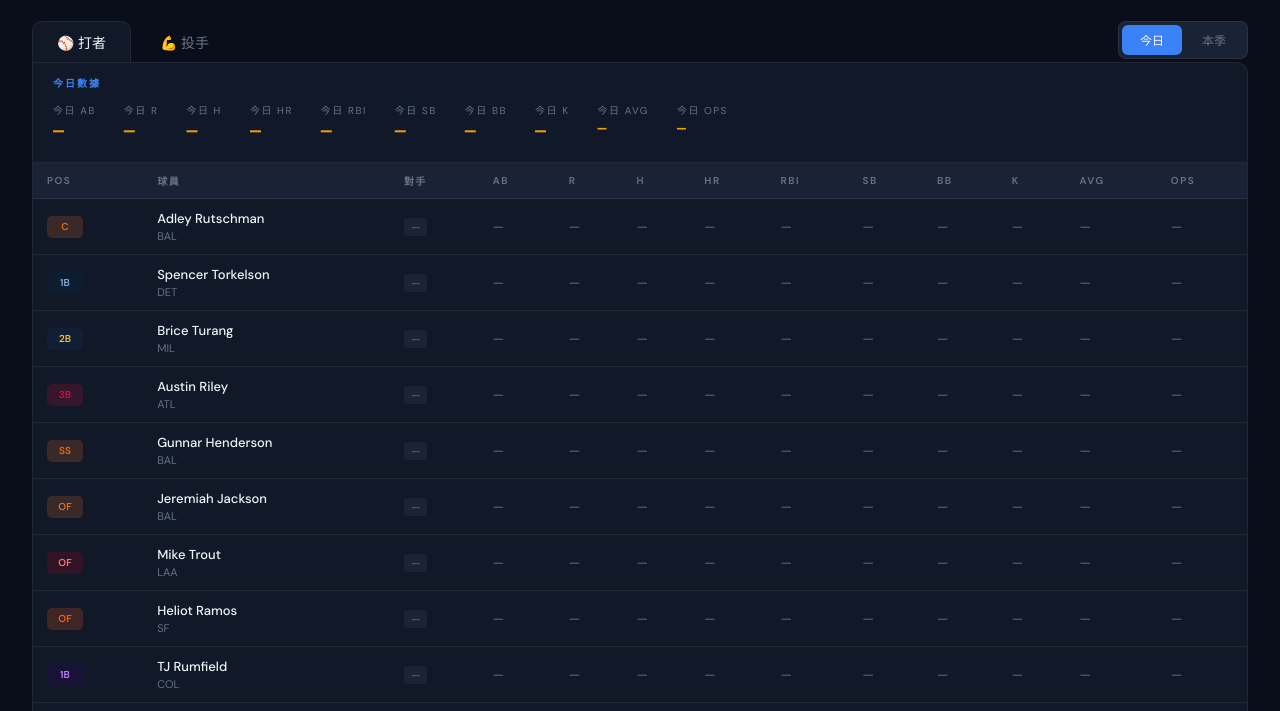
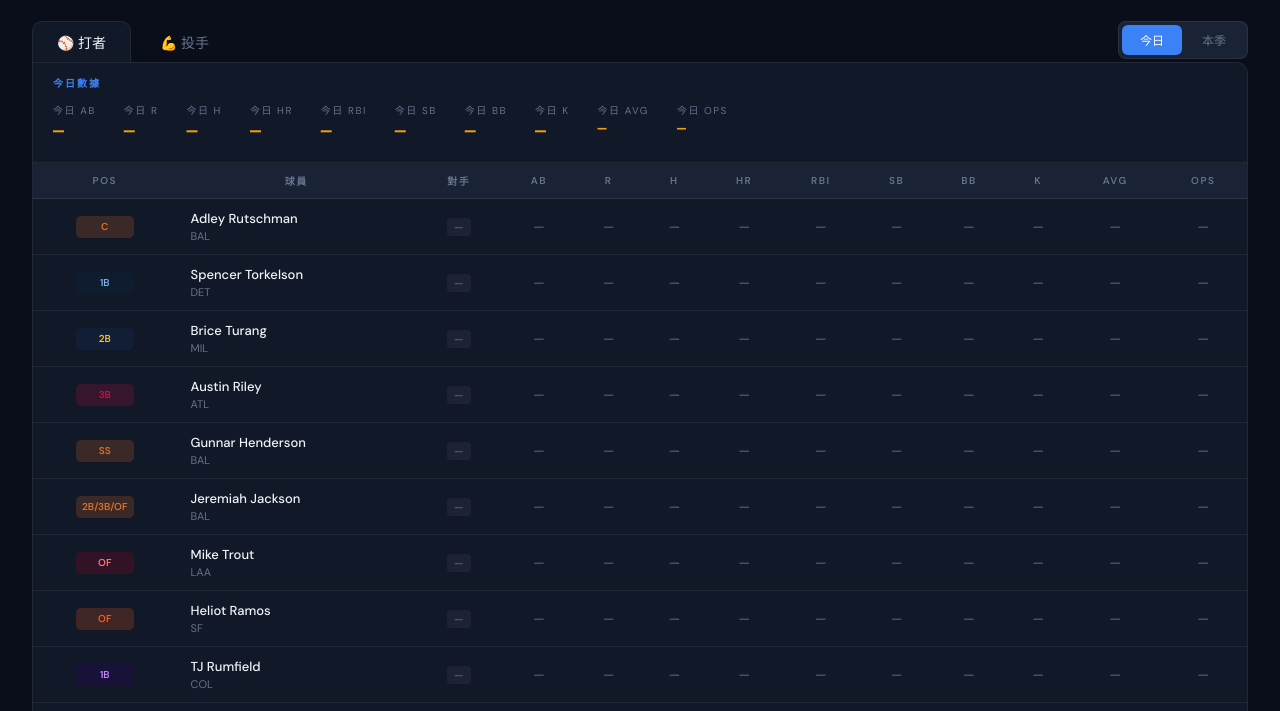
Before and after one commit to kawhi0909-spec/fantasy-dashboard, a plain HTML site: page index.html in a window 1280 px wide. Shown: the part 88-799 px from the top of the page. Drawn offline with Linux system fonts and the light colour scheme; no server answers.

Commit message:
Add files via upload

```diff
--- a/index.html
+++ b/index.html
@@ -49,16 +49,17 @@
 
   .table-wrap { overflow-x:auto; }
   table { width:100%; border-collapse:collapse; font-size:13px; }
-  thead th { padding:10px 14px; text-align:left; font-size:10px; font-weight:600; letter-spacing:1.5px; text-transform:uppercase; color:var(--muted); background:var(--surface2); border-bottom:1px solid var(--border); white-space:nowrap; cursor:pointer; user-select:none; }
+  thead th { padding:10px 14px; text-align:center; font-size:10px; font-weight:600; letter-spacing:1.5px; text-transform:uppercase; color:var(--muted); background:var(--surface2); border-bottom:1px solid var(--border); white-space:nowrap; cursor:pointer; user-select:none; }
   thead th:hover { color:var(--text); }
   tbody tr { border-bottom:1px solid var(--border); transition:background 0.15s; animation:fadeIn 0.3s ease both; }
   @keyframes fadeIn { from{opacity:0;transform:translateY(4px)} to{opacity:1;transform:none} }
   tbody tr:hover { background:rgba(255,255,255,0.03); }
   tbody tr.bench { opacity:0.55; }
   tbody tr.bench:hover { opacity:1; }
-  td { padding:11px 14px; white-space:nowrap; }
+  td { padding:11px 14px; white-space:nowrap; text-align:center; }
+  td:nth-child(2) { text-align:left; }
 
-  .pos-badge { display:inline-flex; align-items:center; justify-content:center; min-width:36px; height:22px; border-radius:5px; font-size:10px; font-weight:700; padding:0 4px; }
+  .pos-badge { display:inline-flex; align-items:center; justify-content:center; width:58px; height:22px; border-radius:5px; font-size:10px; font-weight:700; padding:0 4px; white-space:nowrap; overflow:hidden; }
 
   /* Team colors per player */
   .team-BAL { background:rgba(223,112,39,0.2);  color:#DF7027; }  /* 橘 */
@@ -194,7 +195,7 @@ const BATTERS = [
   { pos:'2B',   name:'Brice Turang',      team:'MIL', teamId:158, mlbId:668930, bench:false },
   { pos:'3B',   name:'Austin Riley',      team:'ATL', teamId:144, mlbId:663586, bench:false },
   { pos:'SS',   name:'Gunnar Henderson',  team:'BAL', teamId:110, mlbId:683002, bench:false },
-  { pos:'OF',   name:'Jeremiah Jackson',  team:'BAL', teamId:110, mlbId:669236, bench:false },
+  { pos:'OF',   name:'Jeremiah Jackson',  team:'BAL', teamId:110, mlbId:669236, bench:false, posLabel:'2B/3B/OF' },
   { pos:'OF',   name:'Mike Trout',        team:'LAA', teamId:108, mlbId:545361, bench:false },
   { pos:'OF',   name:'Heliot Ramos',      team:'SF',  teamId:137, mlbId:671218, bench:false },
   { pos:'1B',   name:'TJ Rumfield',       team:'COL', teamId:115, mlbId:681198, bench:false },
@@ -285,8 +286,8 @@ async function apiPitcher(mlbId, statsType) {
 }
 
 function badge(p) {
-  const specialCls = p.pos==='IL' ? 'style="background:rgba(239,68,68,0.2);color:#f87171"' : p.pos==='NA' ? 'style="background:rgba(107,114,128,0.2);color:#9ca3af"' : p.pos==='BN' ? 'style="background:rgba(71,85,105,0.2);color:#94a3b8"' : '';
-  const teamCls = (p.pos==='IL'||p.pos==='NA'||p.pos==='BN') ? '' : `team-${p.team}`;
+  const specialCls = p.pos==='IL' ? 'style="background:rgba(239,68,68,0.2);color:#f87171"' : p.pos==='NA' ? 'style="background:rgba(107,114,128,0.2);color:#9ca3af"' : '';
+  const teamCls = (p.pos==='IL'||p.pos==='NA') ? '' : `team-${p.team}`;
   return `<span class="pos-badge ${teamCls}" ${specialCls}>${p.posLabel||p.pos}</span>`;
 }
 function dv(v) { return (v===null||v===undefined||v==='-'||v==='.---') ? `<span class="stat-dash">—</span>` : `<span class="stat">${v}</span>`; }
```
